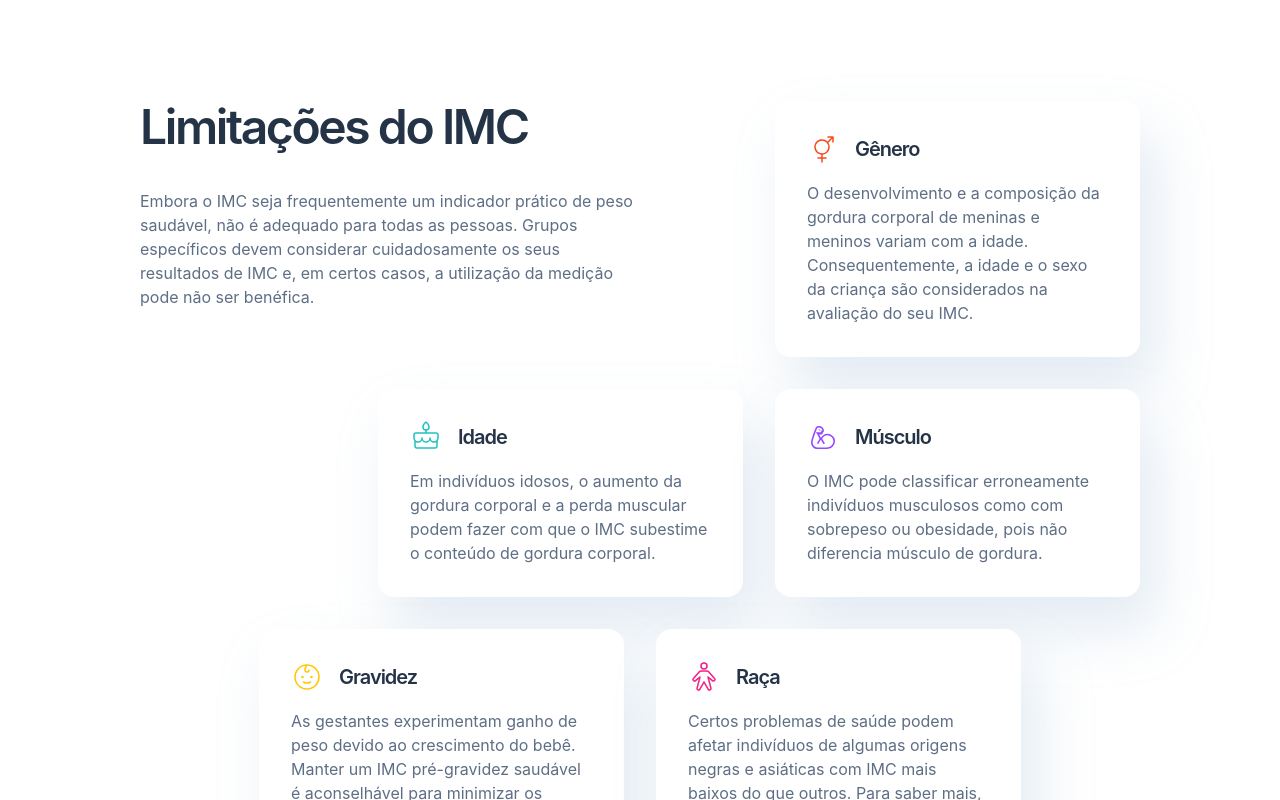
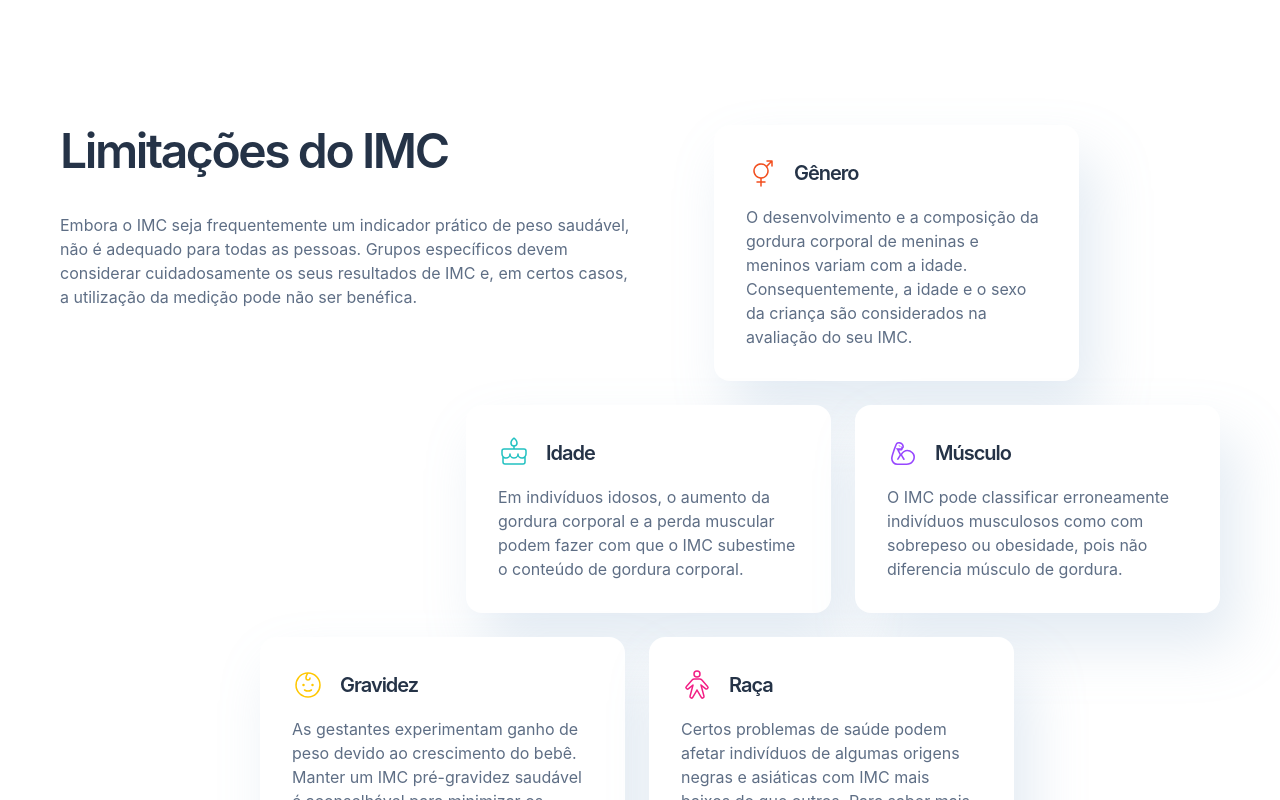
Before and after one commit to BrunoOliveira16/body-mass-index-calculator, a React (Create React App) app: page / in a window 1280 px wide. Shown: the part 2000-2800 px from the top of the page. Built offline with nearby package versions, Linux system fonts and the light colour scheme; a web font is replaced by a local one.

Commit message:
:iphone:  style: melhoria na responsividade

```diff
--- a/src/containers/BmiLimitations/index.tsx
+++ b/src/containers/BmiLimitations/index.tsx
@@ -1,27 +1,27 @@
 import { S } from './styles'
-import { BmiLimitsData, BmiLimitsData2, BmiLimitsData3 } from '../../utils'
+import { BmiLimitsData } from '../../utils'
 
 type Props = {
   title: string
   text: string
   icon: string
+  id: number
 }
 
 const BmiLimitations = () => {
   return (
     <S.Section>
-      <S.Container>
       <S.ContainerText>
         <S.Title>Limitações do IMC</S.Title>
         <S.Text>
           Embora o IMC seja frequentemente um indicador prático de peso
           saudável, não é adequado para todas as pessoas. Grupos específicos
-            devem considerar cuidadosamente os seus resultados de IMC e, em
-            certos casos, a utilização da medição pode não ser benéfica.
+          devem considerar cuidadosamente os seus resultados de IMC e, em certos
+          casos, a utilização da medição pode não ser benéfica.
         </S.Text>
       </S.ContainerText>
-        {BmiLimitsData.map(({ title, text, icon }: Props, index: number) => (
-          <S.Card key={index}>
+      {BmiLimitsData.map(({ title, text, icon, id }: Props) => (
+        <S.Card key={id} cardIndex={id}>
           <S.CardHeader>
             <img src={icon} alt={title} />
             <S.TitleCard>{title}</S.TitleCard>
@@ -29,29 +29,6 @@ const BmiLimitations = () => {
           <S.Text>{text}</S.Text>
         </S.Card>
       ))}
-      </S.Container>
-      <S.Container justifyContent="flex-end">
-        {BmiLimitsData2.map(({ title, text, icon }: Props, index: number) => (
-          <S.Card key={index}>
-            <S.CardHeader>
-              <img src={icon} alt={title} />
-              <S.TitleCard>{title}</S.TitleCard>
-            </S.CardHeader>
-            <S.Text>{text}</S.Text>
-          </S.Card>
-        ))}
-      </S.Container>
-      <S.Container justifyContent="center">
-        {BmiLimitsData3.map(({ title, text, icon }: Props, index: number) => (
-          <S.Card key={index}>
-            <S.CardHeader>
-              <img src={icon} alt={title} />
-              <S.TitleCard>{title}</S.TitleCard>
-            </S.CardHeader>
-            <S.Text>{text}</S.Text>
-          </S.Card>
-        ))}
-      </S.Container>
     </S.Section>
   )
 }
--- a/src/containers/BmiLimitations/styles.ts
+++ b/src/containers/BmiLimitations/styles.ts
@@ -1,45 +1,41 @@
 import styled from 'styled-components'
 import theme from '../../theme'
 
-type ContainerProps = {
-  justifyContent?: string
+type CardProps = {
+  cardIndex: number
 }
 
 export const S = {
   Section: styled.section`
-    width: 100%;
+    max-width: 1160px;
+    width: 95%;
     margin: 0 auto;
-    padding: 120px 140px;
+    padding: 120px 0;
+    display: flex;
+    flex-wrap: wrap;
+    gap: 24px;
+
+    @media screen and (max-width: ${theme.breakpoints.tablet}) {
+      width: 100%;
+      padding: 96px 39px;
+      justify-content: center;
+    }
 
     @media screen and (max-width: ${theme.breakpoints.mobile}) {
       padding: 0 20px 96px;
     }
   `,
-  Container: styled.div<ContainerProps>`
+  ContainerText: styled.div`
+    max-width: 50%;
     width: 100%;
-    display: flex;
-    justify-content: ${(props) => props.justifyContent || 'flex-start'};
-    gap: 32px;
-    margin-bottom: 32px;
 
-    @media screen and (max-width: ${theme.breakpoints.mobile}) {
-      flex-direction: column;
-      justify-content: center;
-      margin-bottom: 16px;
-      gap: 16px;
+    @media screen and (max-width: ${theme.breakpoints.tablet}) {
+      max-width: 100%;
+      text-align: center;
+      margin: 0 auto 40px;
     }
   `,
-  ContainerText: styled.div`
-    max-width: 564px;
-    width: 100%;
-    margin-right: 100px;
-
-    @media screen and (max-width: ${theme.breakpoints.mobile}) {
-      text-align: center;
-      margin-bottom: 40px;
-    }
-  `,
-  Card: styled.div`
+  Card: styled.div<CardProps>`
     display: flex;
     flex-direction: column;
     align-items: flex-start;
@@ -49,6 +45,21 @@ export const S = {
     border-radius: 16px;
     background: ${theme.colors.pureWhite};
     box-shadow: 16px 32px 56px 0px rgba(143, 174, 207, 0.25);
+
+    margin: ${(props) => {
+      if (props.cardIndex === 1) {
+        return '0 50px'
+      } else if (props.cardIndex === 2) {
+        return '0 0 0 auto'
+      } else if (props.cardIndex === 4) {
+        return '0 0 0 200px'
+      }
+    }};
+
+    @media screen and (max-width: ${theme.breakpoints.tablet}) {
+      max-width: 300px;
+      margin: 0;
+    }
 
     @media screen and (max-width: ${theme.breakpoints.mobile}) {
       max-width: 100%;
--- a/src/containers/Hero/styles.ts
+++ b/src/containers/Hero/styles.ts
@@ -4,11 +4,11 @@ import theme from '../../theme'
 export const S = {
   Hero: styled.header`
     width: 100%;
-    padding: 0 140px 0 24px;
+    padding-left: 24px;
     position: relative;
     filter: drop-shadow(0px 4px 4px rgba(0, 0, 0, 0.25));
 
-    @media screen and (max-width: ${theme.breakpoints.mobile}) {
+    @media screen and (max-width: ${theme.breakpoints.tablet}) {
       padding: 0;
       padding-bottom: 400px;
       margin-bottom: 32px;
@@ -20,12 +20,20 @@ export const S = {
     border-radius: 0px 0px 35px 35px;
     background: ${theme.gradients.gradient1};
 
-    @media screen and (max-width: ${theme.breakpoints.mobile}) {
+    @media screen and (max-width: 1387px) {
+      max-width: 780px;
+      padding-left: 20px;
+    }
+
+    @media screen and (max-width: ${theme.breakpoints.tablet}) {
       max-width: 100%;
       width: 100%;
       padding: 32px 24px 217px;
+      text-align: center;
+    }
+
+    @media screen and (max-width: ${theme.breakpoints.mobile}) {
       border-radius: 0px 0px 35px 35px;
-      text-align: center;
     }
   `,
   Content: styled.div`
@@ -35,23 +43,33 @@ export const S = {
     align-items: flex-start;
     gap: 35px;
 
-    @media screen and (max-width: ${theme.breakpoints.mobile}) {
+    @media screen and (max-width: ${theme.breakpoints.tablet}) {
       max-width: 100%;
       width: 100%;
       gap: 24px;
+      align-items: center;
     }
   `,
   ContainerForm: styled.div`
     max-width: 564px;
     position: absolute;
-    top: 167px;
-    right: 140px;
+    top: 26%;
+    right: 8%;
 
-    @media screen and (max-width: ${theme.breakpoints.mobile}) {
+    @media screen and (max-width: 1387px) {
+      right: 1%;
+    }
+
+    @media screen and (max-width: ${theme.breakpoints.tablet}) {
       max-width: 100%;
       width: 90%;
       position: absolute;
       margin: 0 auto;
+      right: 5%;
+      top: 45%;
+    }
+
+    @media screen and (max-width: ${theme.breakpoints.mobile}) {
       right: 5%;
       top: 45%;
     }
@@ -61,7 +79,7 @@ export const S = {
     height: 64px;
     margin-bottom: 127px;
 
-    @media screen and (max-width: ${theme.breakpoints.mobile}) {
+    @media screen and (max-width: ${theme.breakpoints.tablet}) {
       margin-bottom: 24px;
     }
   `,
@@ -75,7 +93,7 @@ export const S = {
     line-height: ${theme.lineHeight.heading}; /* 70.4px */
     letter-spacing: -3.2px;
 
-    @media screen and (max-width: ${theme.breakpoints.mobile}) {
+    @media screen and (max-width: ${theme.breakpoints.tablet}) {
       font-size: ${theme.fontSizes.headingL};
       letter-spacing: -2.4px;
     }
--- a/src/containers/Tips/styles.ts
+++ b/src/containers/Tips/styles.ts
@@ -6,7 +6,7 @@ export const S = {
     width: 100%;
     padding: 24px;
 
-    @media screen and (max-width: ${theme.breakpoints.mobile}) {
+    @media screen and (max-width: ${theme.breakpoints.tablet}) {
       padding: 0;
     }
   `,
@@ -18,12 +18,16 @@ export const S = {
     background: ${theme.gradients.gradient1};
     padding: 72px 116px 96px;
 
-    @media screen and (max-width: ${theme.breakpoints.mobile}) {
+    @media screen and (max-width: ${theme.breakpoints.tablet}) {
       grid-template-columns: 1fr;
       row-gap: 40px;
-      padding: 56px 20px;
+      padding: 56px 39px;
       border-radius: 0;
       background: rgba(214, 230, 254, 0.25);
+    }
+
+    @media screen and (max-width: ${theme.breakpoints.mobile}) {
+      padding: 56px 20px;
     }
   `,
   Title: styled.h3`
--- a/src/containers/YourResult/styles.ts
+++ b/src/containers/YourResult/styles.ts
@@ -19,13 +19,22 @@ export const S = {
     justify-content: center;
     aligns-items: center;
     gap: 131px;
-    width: 1160px;
+    max-width: 1160px;
+    width: 100%;
     margin: 65px auto;
+
+    @media screen and (max-width: 1180px) {
+      max-width: 100%;
+      width: 95%;
+    }
+
+    @media screen and (max-width: ${theme.breakpoints.tablet}) {
+      gap: 48px;
+      width: 100%;
+    }
 
     @media screen and (max-width: ${theme.breakpoints.mobile}) {
       flex-direction: column;
-      gap: 48px;
-      width: 100%;
       margin: 0 auto;
     }
   `,
@@ -42,7 +51,7 @@ export const S = {
       width: 100%;
     }
 
-    @media screen and (max-width: ${theme.breakpoints.mobile}) {
+    @media screen and (max-width: ${theme.breakpoints.tablet}) {
       width: 100%;
     }
   `,
@@ -57,7 +66,7 @@ export const S = {
     letter-spacing: -2.4px;
     margin-bottom: 35px;
 
-    @media screen and (max-width: ${theme.breakpoints.mobile}) {
+    @media screen and (max-width: ${theme.breakpoints.tablet}) {
       font-size: ${theme.fontSizes.headingMobileL};
       letter-spacing: -1.6px;
       margin-bottom: 32px;
--- a/src/globalStyle.ts
+++ b/src/globalStyle.ts
@@ -26,6 +26,7 @@ export default GlobalStyle
 
 export const Container = styled.main`
   max-width: 1440px;
+  min-width: 375px;
   width: 100%;
   margin: 0 auto;
 
--- a/src/theme.ts
+++ b/src/theme.ts
@@ -28,6 +28,6 @@ export default {
   },
   breakpoints: {
     mobile: '690px',
-    tablet: '1023px'
+    tablet: '1079px'
   }
 }
--- a/src/utils/index.ts
+++ b/src/utils/index.ts
@@ -30,32 +30,31 @@ export const TipsData = [
 
 export const BmiLimitsData = [
   {
+    id: 1,
     title: 'Gênero',
     text: 'O desenvolvimento e a composição da gordura corporal de meninas e meninos variam com a idade. Consequentemente, a idade e o sexo da criança são considerados na avaliação do seu IMC.',
     icon: Gender
-  }
-]
-
-export const BmiLimitsData2 = [
+  },
   {
+    id: 2,
     title: 'Idade',
     text: 'Em indivíduos idosos, o aumento da gordura corporal e a perda muscular podem fazer com que o IMC subestime o conteúdo de gordura corporal.',
     icon: Age
   },
   {
+    id: 3,
     title: 'Músculo',
     text: 'O IMC pode classificar erroneamente indivíduos musculosos como com sobrepeso ou obesidade, pois não diferencia músculo de gordura.',
     icon: Muscle
-  }
-]
-
-export const BmiLimitsData3 = [
+  },
   {
+    id: 4,
     title: 'Gravidez',
     text: 'As gestantes experimentam ganho de peso devido ao crescimento do bebê. Manter um IMC pré-gravidez saudável é aconselhável para minimizar os riscos à saúde da mãe e do filho.',
     icon: Pregnancy
   },
   {
+    id: 5,
     title: 'Raça',
     text: 'Certos problemas de saúde podem afetar indivíduos de algumas origens negras e asiáticas com IMC mais baixos do que outros. Para saber mais, é aconselhável discutir isso com seu médico de família ou enfermeira.',
     icon: Race
```
Lines whose indentation alone changed are shown as unchanged.
